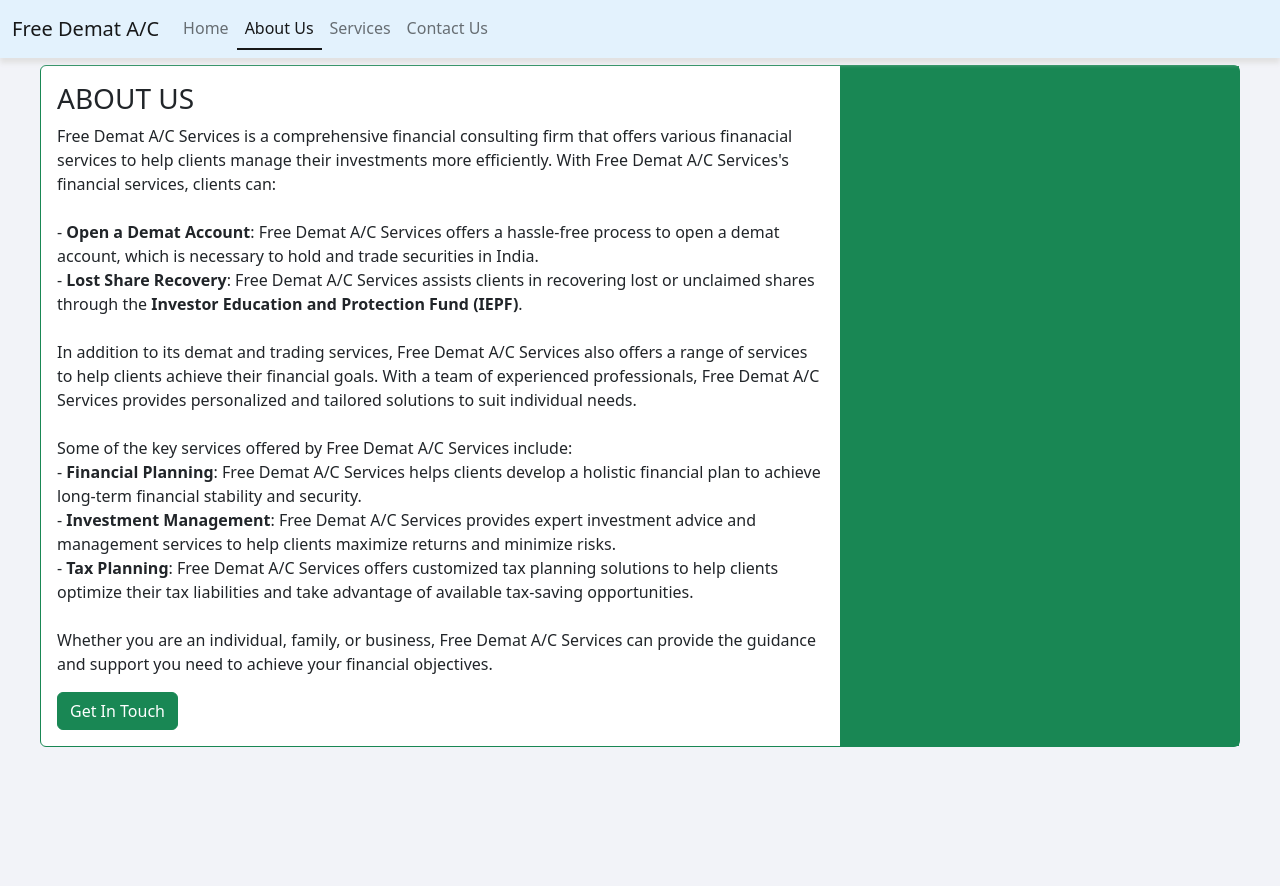
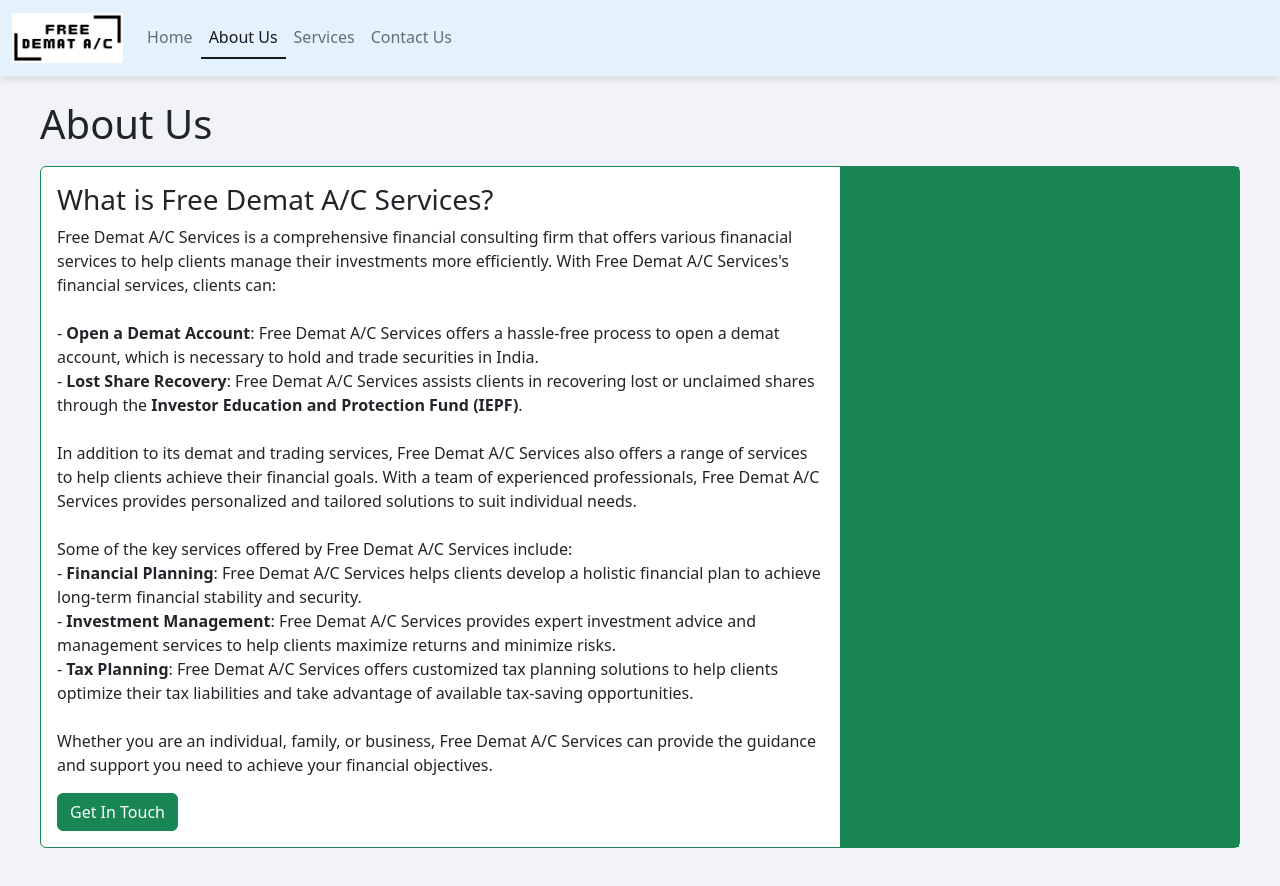
Before and after one commit to ng-parth/mv_nextjs_freedemat, a Next.js app: page /about-us in a window 1280 px wide. Shown: the top 886 px of the page. Before the commit the page ends 800 px from the top, so only its background shows below. Built offline with nearby package versions, Linux system fonts and the light colour scheme.

Commit message:
Added logo.

```diff
--- a/components/NavBar/NavBar.js
+++ b/components/NavBar/NavBar.js
@@ -12,7 +12,10 @@
 
     return <nav className="navbar fixed-top navbar-expand-lg" style={{backgroundColor: '#e3f2fd', boxShadow: '0 5px 5px #e1e1e1'}}>
     <div className="container-fluid">
-      <Link className="navbar-brand" href="/">Free Demat A/C</Link>
+      <Link className="navbar-brand" href="/">
+        {/* Free Demat A/C */}
+        <img className="nav-logo" src="./assets/logos/Free-Demat-AC.jpg" alt="main logo" />
+      </Link>
       <button className="navbar-toggler" type="button" data-bs-toggle="collapse" data-bs-target="#navbarText" aria-controls="navbarText" aria-expanded="false" aria-label="Toggle navigation">
         <span className="navbar-toggler-icon"></span>
       </button>
--- a/pages/about-us.js
+++ b/pages/about-us.js
@@ -5,7 +5,7 @@
 const AboutUs = props => {
     const sections = [
         {
-            title: 'ABOUT US',
+            title: `What is ${FIRM_NAME}?`,
             details: `
             ${FIRM_NAME} is a comprehensive financial consulting firm that offers various finanacial services to help clients manage their investments more efficiently. With ${FIRM_NAME}'s financial services, clients can:<br />
             <br/>- <b>Open a Demat Account</b>: ${FIRM_NAME} offers a hassle-free process to open a demat account, which is necessary to hold and trade securities in India.
@@ -24,7 +24,7 @@
     ]
     return <div className="main-container">
         <NavBar activeLink="aboutUs" />
-        {/* <h2>About Us</h2> */}
+        <h1 className="page-head">About Us</h1>
         <Sections sectionData={sections}/>
     </div>
 }
--- a/pages/contact-us.js
+++ b/pages/contact-us.js
@@ -3,7 +3,7 @@
 const ContactUs = props => {
     return <div className="main-container">
         <NavBar activeLink="contactUs" />
-        <h1>Contact Us</h1>
+        <h1 className="page-head">Contact Us</h1>
     </div>
 }
 
--- a/pages/main.css
+++ b/pages/main.css
@@ -1,5 +1,5 @@
 .main-container {
-    padding-top: 40px;
+    padding-top: 65px;
 }
 
 body {
@@ -10,6 +10,14 @@
 .main-container {
     max-width: 1200px;
     margin: auto;
+}
+
+.nav-logo {
+    height: 50px;
+}
+
+.page-head {
+    padding: 10px 0;
 }
 
 .nav-link.active {
--- a/pages/services.js
+++ b/pages/services.js
@@ -4,7 +4,7 @@
 const Services = props => {
     return <div className="main-container">
         <NavBar activeLink="services" />
-        <h1>Our Services</h1>
+        <h1 className="page-head">Our Services</h1>
         <div class="row services">
             {
                 SERVICES.map(s => <div class="col-sm-6" key={s.key}>
```
Also changed, not shown: public/assets/logos/Free-Demat-AC-full.png (added), public/assets/logos/Free-Demat-AC.jpg (added).
